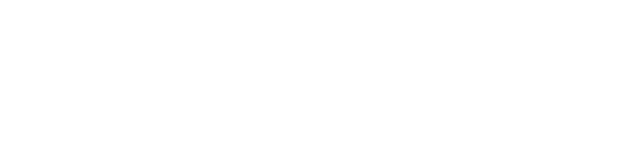
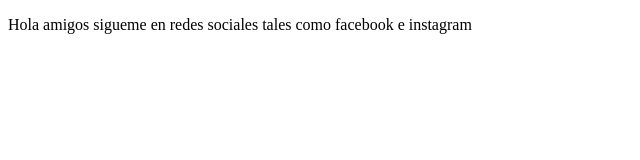
Before and after one commit to DiegoRA25/proyectodemo, a plain HTML site: page index.html in a window 1280 px wide. Shown: the whole page, without its empty margins (0-640 px from the left). Drawn offline with Linux system fonts and the light colour scheme.

```diff
--- a/index.html
+++ b/index.html
@@ -8,7 +8,7 @@
 </head>
 <body>
     <p>
-
+        Hola amigos sigueme en redes sociales tales como facebook e instagram
     </p>
 </body>
 </html>
```
